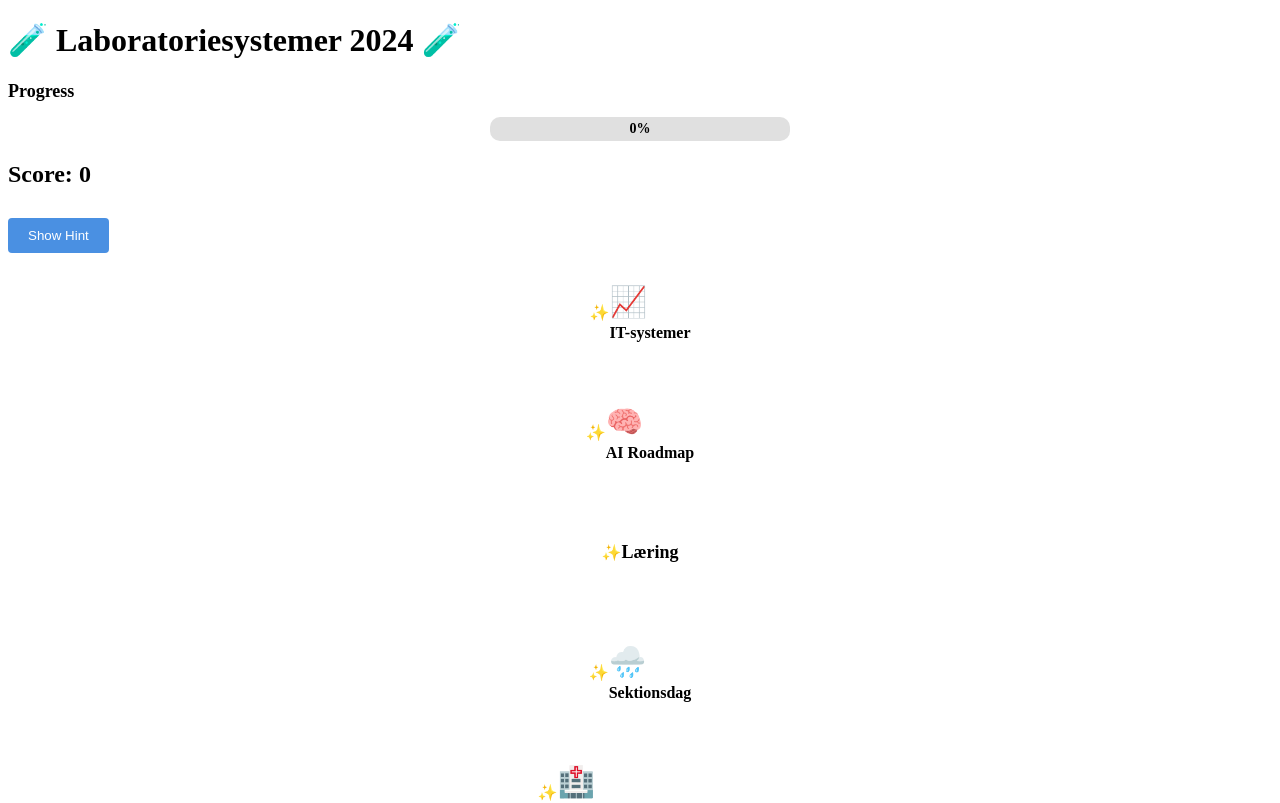
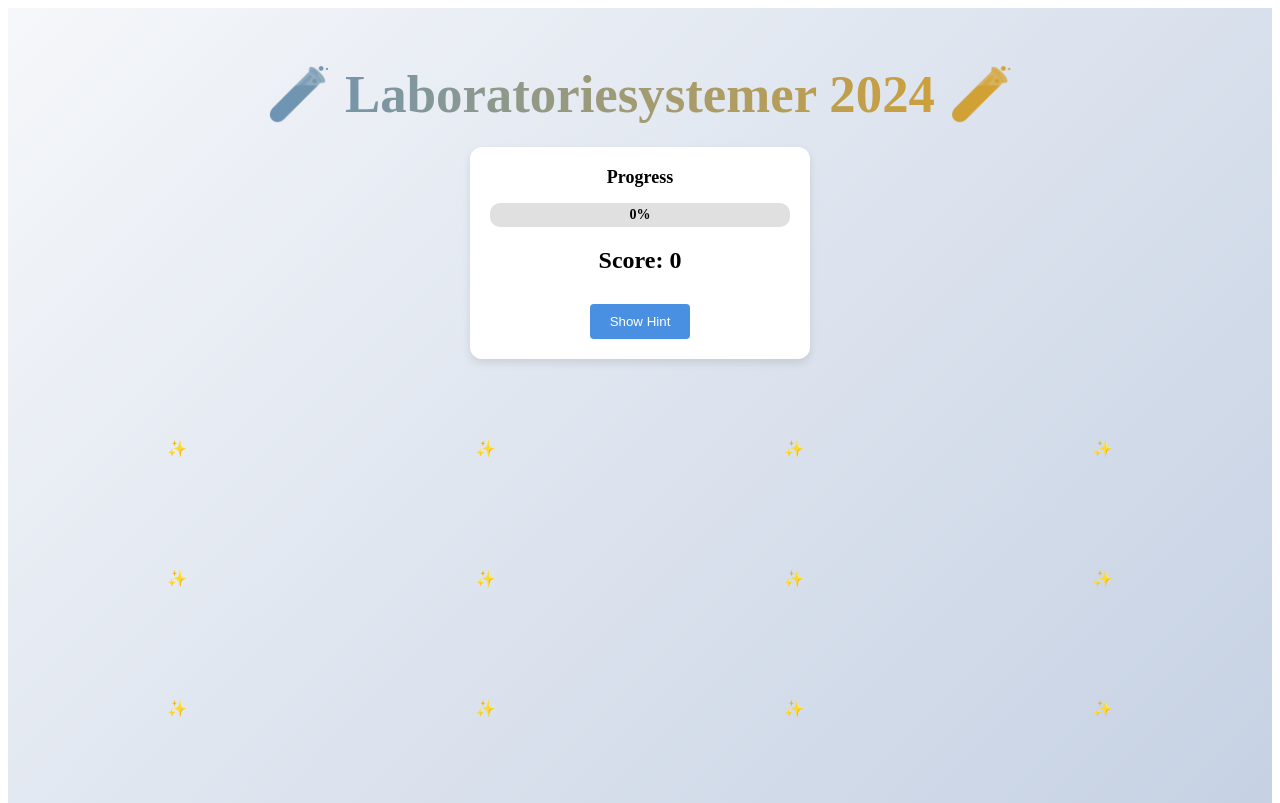
Before and after one commit to Ianropke/Labsys, a React (Create React App) app: page / in a window 1280 px wide. Shown: the top 803 px of the page. Built offline with nearby package versions, Linux system fonts and the light colour scheme.

Commit message:
Update App.css

```diff
--- a/src/App.css
+++ b/src/App.css
@@ -1,38 +1,79 @@
-.game-container {
-  max-width: 800px;
-  margin: 0 auto;
+/* app.css */
+
+.app-container {
+  background: linear-gradient(135deg, #f5f7fa, #c3cfe2);
+  min-height: 100vh;
   padding: 20px;
+  text-align: center;
+}
+
+.app-title {
+  margin-bottom: 20px;
+  background: linear-gradient(90deg, #4a90e2, #f9a602);
+  -webkit-background-clip: text;
+  background-clip: text;
+  color: transparent;
+  font-weight: bold;
+  font-size: calc(2.5rem + 1vw);
+  line-height: 1.2;
+  word-break: break-word;
+}
+
+.progress-bar-container {
+  margin-bottom: 30px;
+  padding: 20px;
+  background-color: #ffffff;
+  border-radius: 12px;
+  box-shadow: 0 4px 8px rgba(0, 0, 0, 0.1);
+  display: inline-block;
+  text-align: center;
+  width: fit-content;
+}
+
+.cards-grid {
+  display: grid;
+  grid-template-columns: repeat(4, 1fr);
+  gap: 10px;
+  justify-items: center;
+}
+
+.card-container {
+  perspective: 1000px;
 }
 
 .card {
+  width: 100%;
   height: 120px;
-  border-radius: 8px;
+  position: relative;
+  transform-style: preserve-3d;
+  transition: transform 0.6s;
+}
+
+.card.flipped {
+  transform: rotateY(180deg);
+}
+
+.card-face {
+  position: absolute;
+  width: 100%;
+  height: 100%;
+  backface-visibility: hidden;
+  -webkit-backface-visibility: hidden; /* For Safari */
+  border-radius: 12px;
   display: flex;
   align-items: center;
   justify-content: center;
-  cursor: pointer;
-  transition: all 0.3s ease;
 }
 
-.card-grid {
-  display: grid;
-  grid-template-columns: repeat(4, 1fr);
-  gap: 10px;
+.card-front {
+  background-color: #e0e0e0;
+  color: black;
 }
 
-.stats {
-  text-align: center;
-  margin-bottom: 20px;
+.card-back {
+  background-color: var(--card-color, #4a90e2);
+  color: white;
+  transform: rotateY(180deg);
+  flex-direction: column;
+  padding: 10px;
 }
-
-.win-message {
-  position: fixed;
-  top: 50%;
-  left: 50%;
-  transform: translate(-50%, -50%);
-  background: white;
-  padding: 20px;
-  border-radius: 8px;
-  box-shadow: 0 2px 4px rgba(0,0,0,0.1);
-  text-align: center;
-}
```
